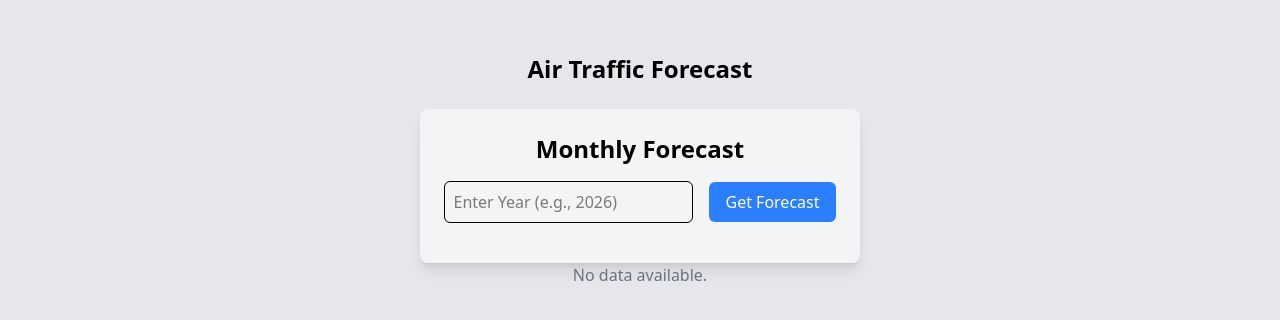
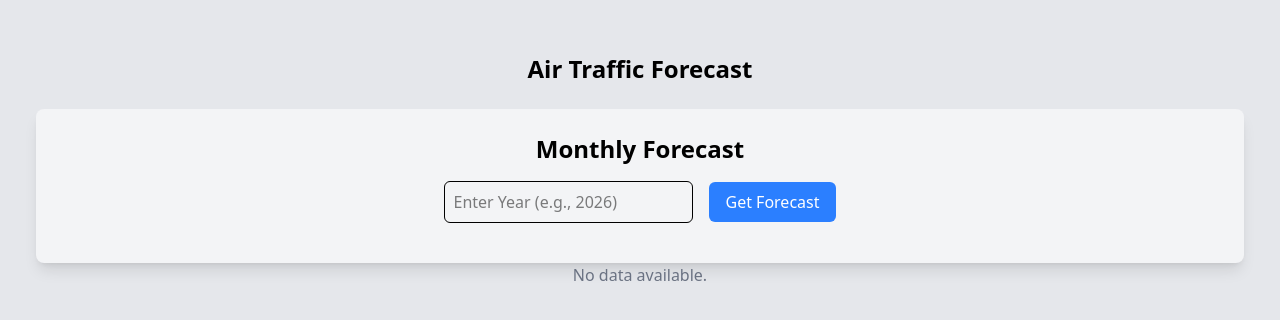
Before and after one commit to SrinivasanJP/Air_Traffic_Prediction_25MLP2, a React (Vite) app in the folder frontend/: page / in a window 1280 px wide. Shown: the part 230-550 px from the top of the page. Built offline with nearby package versions, Linux system fonts and the light colour scheme.

Commit message:
update input form to require a valid year and adjust width styling

```diff
--- a/frontend/src/components/InputForm.jsx
+++ b/frontend/src/components/InputForm.jsx
@@ -34,12 +34,14 @@ const ForecastApp = ({setForecastData}) => {
   };
 
   return (
-    <div className="max-w-2xl mx-auto p-6 bg-gray-100 rounded-lg shadow-lg">
+    <div className="w-[98%] mx-auto p-6 bg-gray-100 rounded-lg shadow-lg">
       <h1 className="text-2xl font-bold text-center mb-4">Monthly Forecast</h1>
 
       <div className="flex items-center justify-center gap-4 mb-4">
         <input
           type="number"
+          required
+          min={2024}
           value={year}
           onChange={(e) => setYear(e.target.value)}
           placeholder="Enter Year (e.g., 2026)"
```
